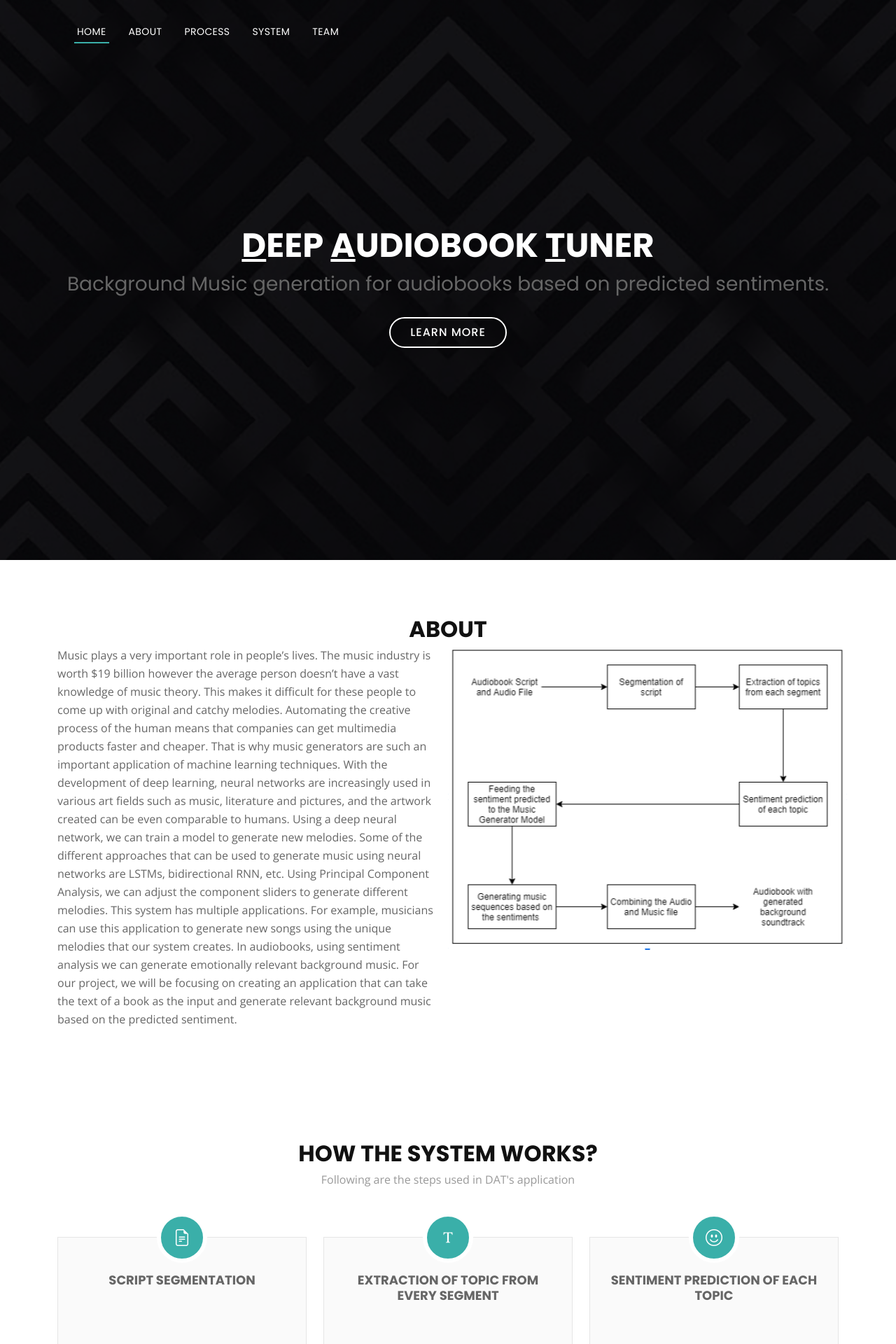
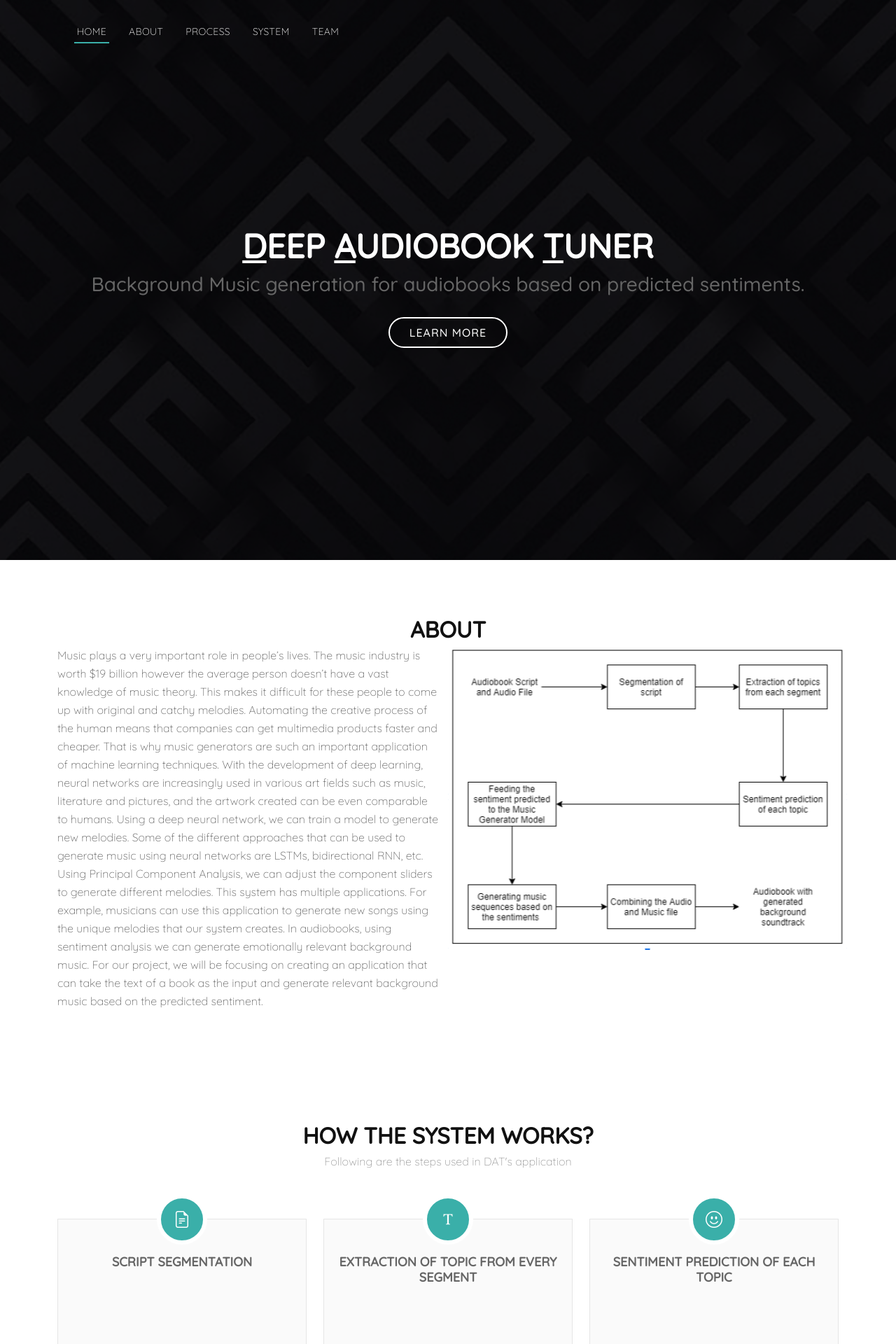
Before and after one commit to jendcruz22/DeepAudiobookTunerApp, a Flask app: page / in a window 1280 px wide. Shown: the top 1920 px of the page at 70% size. Run offline with Flask 2, Linux system fonts and the light colour scheme; some libraries are stand-ins or nearby versions.

Commit message:
modified : font family

```diff
--- a/static/css/style.css
+++ b/static/css/style.css
@@ -4,7 +4,8 @@
 body {
   background: #fff;
   color: #666666;
-  font-family: "Open Sans", sans-serif;
+  font-family: "Quicksand", sans-serif;
+  font-weight: 300;
 }
 
 a {
@@ -24,8 +25,8 @@ p {
 }
 
 h1, h2, h3, h4, h5, h6 {
-  font-family: "Poppins", sans-serif;
-  font-weight: 400;
+  font-family: "Quicksand", sans-serif;
+  font-weight: 500;
   margin: 0 0 20px 0;
   padding: 0;
 }
@@ -86,8 +87,8 @@ h1, h2, h3, h4, h5, h6 {
   font-size: 32px;
   margin: 0;
   line-height: 1;
-  font-family: "Poppins", sans-serif;
-  font-weight: 700;
+  font-family: "Quicksand", sans-serif;
+  font-weight: 500;
   letter-spacing: 3px;
   text-transform: uppercase;
 }
@@ -146,7 +147,8 @@ h1, h2, h3, h4, h5, h6 {
   display: flex;
   align-items: center;
   justify-content: space-between;
-  font-family: "Poppins", sans-serif;
+  font-family: "Quicksand", sans-serif;
+  font-weight: 300;
   color: #fff;
   font-size: 14px;
   padding: 0 4px;
@@ -424,7 +426,7 @@ h1, h2, h3, h4, h5, h6 {
 }
 
 #home .btn-get-started {
-  font-family: "Poppins", sans-serif;
+  font-family: "Quicksand", sans-serif;
   text-transform: uppercase;
   font-weight: 500;
   font-size: 16px;
@@ -618,7 +620,8 @@ section {
 #facts .counters p {
   padding: 0;
   margin: 0 0 20px 0;
-  font-family: "Poppins", sans-serif;
+  font-family: "Quicksand", sans-serif;
+  font-weight: 300;
   font-size: 14px;
 }
 
@@ -729,7 +732,7 @@ section {
 }
 
 #system .cta-btn {
-  font-family: "Poppins", sans-serif;
+  font-family: "Quicksand", sans-serif;
   text-transform: uppercase;
   font-weight: 500;
   font-size: 16px;
--- a/templates/download.html
+++ b/templates/download.html
@@ -22,7 +22,7 @@
   <link href="{{ url_for('static', filename='img/icons/icon.png') }}" rel="icon">
 
   <!-- Google Fonts -->
-  <link href="https://fonts.googleapis.com/css?family=Open+Sans:300,300i,400,400i,700,700i|Poppins:300,400,500,700" rel="stylesheet">
+  <link href="https://fonts.googleapis.com/css?family=Open+Sans:300,300i,400,400i,700,700i|Quicksand:300,400,500,700" rel="stylesheet">
 
   <!-- Vendor CSS Files -->
   <link href="{{ url_for('static', filename='vendor/aos/aos.css') }}" rel="stylesheet">
--- a/templates/final_product.html
+++ b/templates/final_product.html
@@ -22,7 +22,7 @@
   <link href="{{ url_for('static', filename='img/icons/icon.png') }}" rel="icon">
 
   <!-- Google Fonts -->
-  <link href="https://fonts.googleapis.com/css?family=Open+Sans:300,300i,400,400i,700,700i|Poppins:300,400,500,700" rel="stylesheet">
+  <link href="https://fonts.googleapis.com/css?family=Open+Sans:300,300i,400,400i,700,700i|Quicksand:300,400,500,700" rel="stylesheet">
 
   <!-- Vendor CSS Files -->
   <link href="{{ url_for('static', filename='vendor/aos/aos.css') }}" rel="stylesheet">
--- a/templates/index.html
+++ b/templates/index.html
@@ -22,7 +22,7 @@
   <link href="{{ url_for('static', filename='img/icons/icon.png') }}" rel="icon">
 
   <!-- Google Fonts -->
-  <link href="https://fonts.googleapis.com/css?family=Open+Sans:300,300i,400,400i,700,700i|Poppins:300,400,500,700" rel="stylesheet">
+  <link href="https://fonts.googleapis.com/css?family=Quicksand:300,500" rel="stylesheet">
 
   <!-- Vendor CSS Files -->
   <link href="{{ url_for('static', filename='vendor/aos/aos.css') }}" rel="stylesheet">
@@ -59,7 +59,7 @@
   <!-- ======= home section ======= -->
   <section id="home">
     <div class="home-container" data-aos="fade-up" data-aos-delay="100">
-      <h1>
+      <h1 style="font-family: 'Quicksand';">
         <u>D</u>eep <u>A</u>udiobook <u>T</u>uner
       </h1>
 
--- a/templates/player.html
+++ b/templates/player.html
@@ -22,7 +22,7 @@
   <link href="{{ url_for('static', filename='img/icons/icon.png') }}" rel="icon">
 
   <!-- Google Fonts -->
-  <link href="https://fonts.googleapis.com/css?family=Open+Sans:300,300i,400,400i,700,700i|Poppins:300,400,500,700" rel="stylesheet">
+  <link href="https://fonts.googleapis.com/css?family=Open+Sans:300,300i,400,400i,700,700i|Quicksand:300,400,500,700" rel="stylesheet">
 
   <!-- Vendor CSS Files -->
   <link href="{{ url_for('static', filename='vendor/aos/aos.css') }}" rel="stylesheet">
--- a/templates/upload_file.html
+++ b/templates/upload_file.html
@@ -22,7 +22,7 @@
   <link href="{{ url_for('static', filename='img/icons/icon.png') }}" rel="icon">
 
   <!-- Google Fonts -->
-  <link href="https://fonts.googleapis.com/css?family=Open+Sans:300,300i,400,400i,700,700i|Poppins:300,400,500,700" rel="stylesheet">
+  <link href="https://fonts.googleapis.com/css?family=Open+Sans:300,300i,400,400i,700,700i|Quicksand:300,400,500,700" rel="stylesheet">
 
   <!-- Vendor CSS Files -->
   <link href="{{ url_for('static', filename='vendor/aos/aos.css') }}" rel="stylesheet">
```
Also changed, not shown: README.md.
